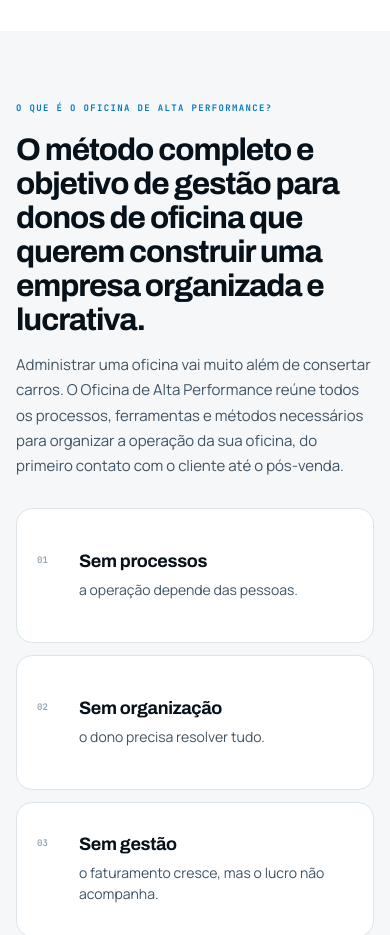
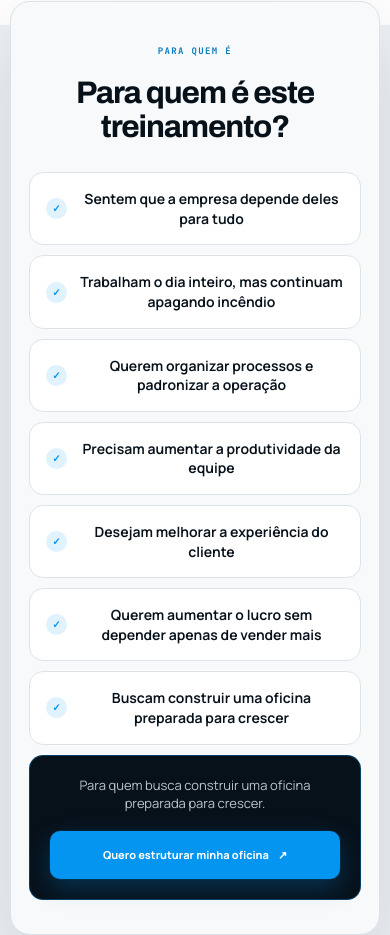
Before and after one commit to cezarhlima1/diegomensor, a Next.js app: page /oficinadealtaperformance in a window 390 px wide. Shown: the part 1712-2647 px from the top of the page. Built offline with nearby package versions, Linux system fonts and the light colour scheme.

Commit message:
move publico para terceira secao elevada

```diff
--- a/components/oficina-alta-performance/OficinaAltaPerformance.tsx
+++ b/components/oficina-alta-performance/OficinaAltaPerformance.tsx
@@ -145,6 +145,30 @@ export default function OficinaAltaPerformance() {
         </div>
       </section>
 
+      <section className={`${styles.lightSection} ${styles.audienceSection}`}>
+        <div className={styles.shell}>
+          <div className={`${styles.sectionIntro} ${styles.reveal}`}>
+            <span className={styles.index}>Para quem é</span>
+            <h2>Para quem é este treinamento?</h2>
+          </div>
+          <div className={styles.audienceGrid}>
+            {[
+              "Sentem que a empresa depende deles para tudo",
+              "Trabalham o dia inteiro, mas continuam apagando incêndio",
+              "Querem organizar processos e padronizar a operação",
+              "Precisam aumentar a produtividade da equipe",
+              "Desejam melhorar a experiência do cliente",
+              "Querem aumentar o lucro sem depender apenas de vender mais",
+              "Buscam construir uma oficina preparada para crescer",
+            ].map((item) => <div className={`${styles.audienceItem} ${styles.reveal}`} key={item}><Check /><span>{item}</span></div>)}
+            <div className={`${styles.audienceCta} ${styles.reveal}`}>
+              <p>Para quem busca construir uma oficina preparada para crescer.</p>
+              <a href="#investimento">Quero estruturar minha oficina <Arrow /></a>
+            </div>
+          </div>
+        </div>
+      </section>
+
       <section className={styles.lightSection} id="metodo">
         <div className={styles.shell}>
           <div className={`${styles.sectionIntro} ${styles.reveal}`}>
@@ -188,30 +212,6 @@ export default function OficinaAltaPerformance() {
             ))}
           </div>
           <p className={`${styles.problemConclusion} ${styles.reveal}`}>Foi justamente para resolver esses gargalos que nasceu o Oficina de Alta Performance.</p>
-        </div>
-      </section>
-
-      <section className={styles.lightSection}>
-        <div className={styles.shell}>
-          <div className={`${styles.sectionIntro} ${styles.reveal}`}>
-            <span className={styles.index}>Para quem é</span>
-            <h2>Para quem é este treinamento?</h2>
-          </div>
-          <div className={styles.audienceGrid}>
-            {[
-              "Sentem que a empresa depende deles para tudo",
-              "Trabalham o dia inteiro, mas continuam apagando incêndio",
-              "Querem organizar processos e padronizar a operação",
-              "Precisam aumentar a produtividade da equipe",
-              "Desejam melhorar a experiência do cliente",
-              "Querem aumentar o lucro sem depender apenas de vender mais",
-              "Buscam construir uma oficina preparada para crescer",
-            ].map((item) => <div className={`${styles.audienceItem} ${styles.reveal}`} key={item}><Check /><span>{item}</span></div>)}
-            <div className={`${styles.audienceCta} ${styles.reveal}`}>
-              <p>Para quem busca construir uma oficina preparada para crescer.</p>
-              <a href="#investimento">Quero estruturar minha oficina <Arrow /></a>
-            </div>
-          </div>
         </div>
       </section>
 
--- a/components/oficina-alta-performance/oficina.module.css
+++ b/components/oficina-alta-performance/oficina.module.css
@@ -759,3 +759,18 @@
   .growthCopy p{font-size:15px;line-height:1.68}
   .growthCopy .growthJourney{display:flex;border-radius:14px;line-height:1.45}
 }
+
+/* Terceira seção elevada: o painel fica sobre a transição anterior. */
+.audienceSection{position:relative;z-index:5;padding:0 0 96px;background:linear-gradient(#fff 0 42px,#eef2f5 42px)}
+.audienceSection .shell{margin-top:-54px;padding:58px;border:1px solid #d9e3e9;border-radius:26px;background:#f7f9fa;box-shadow:0 32px 85px rgba(7,17,26,.14)}
+.audienceSection .sectionIntro{max-width:780px;margin-inline:auto;text-align:center}
+.audienceSection .audienceGrid{margin-top:38px}
+.audienceSection .audienceItem{justify-content:center;text-align:center}
+.audienceSection .audienceCta{align-items:center;flex-direction:column;justify-content:center;text-align:center}
+.audienceSection .audienceCta p{max-width:430px;text-align:center}
+@media(max-width:700px){
+  .audienceSection{padding-bottom:62px;background:linear-gradient(#fff 0 24px,#eef2f5 24px)}
+  .audienceSection .shell{width:calc(100% - 20px);margin-top:-30px;padding:34px 18px;border-radius:20px}
+  .audienceSection .audienceGrid{margin-top:28px}
+  .audienceSection .audienceItem{justify-content:center;text-align:center}
+}
```
